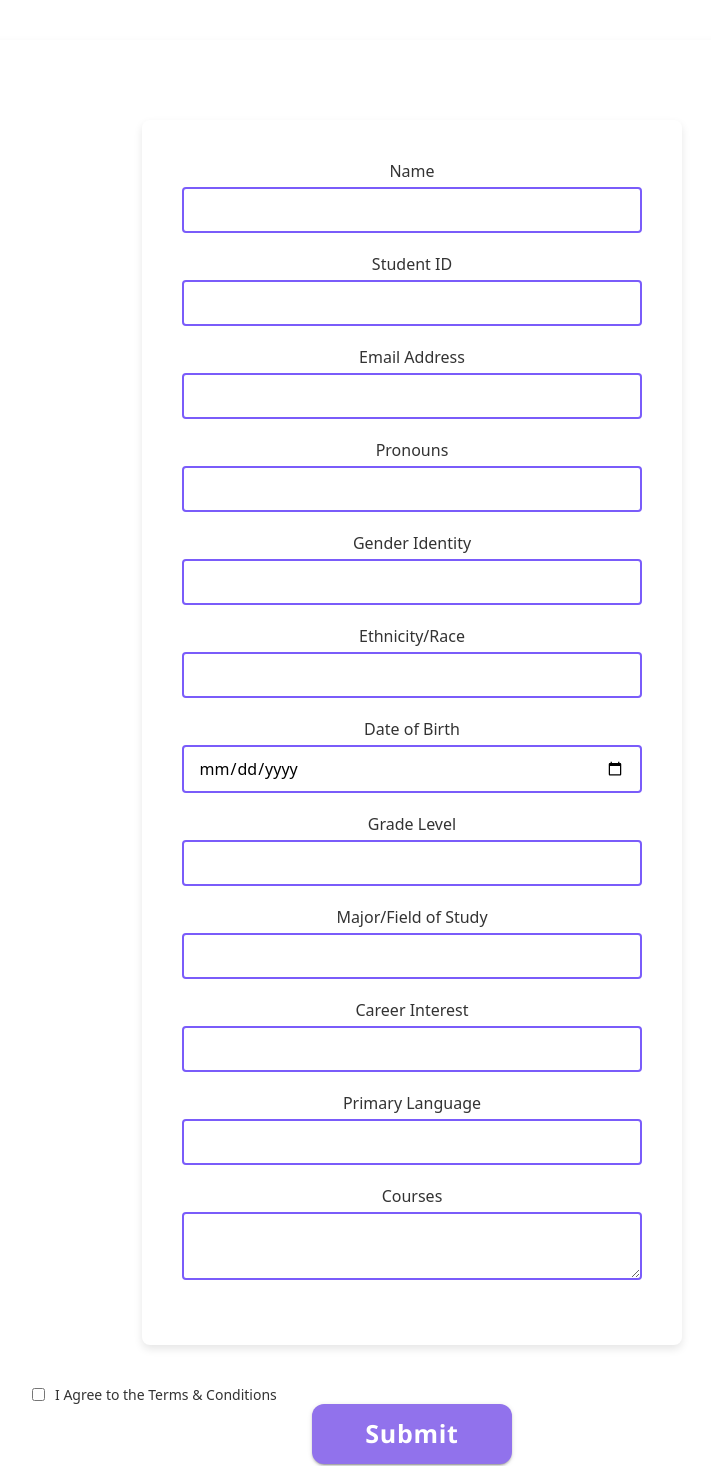
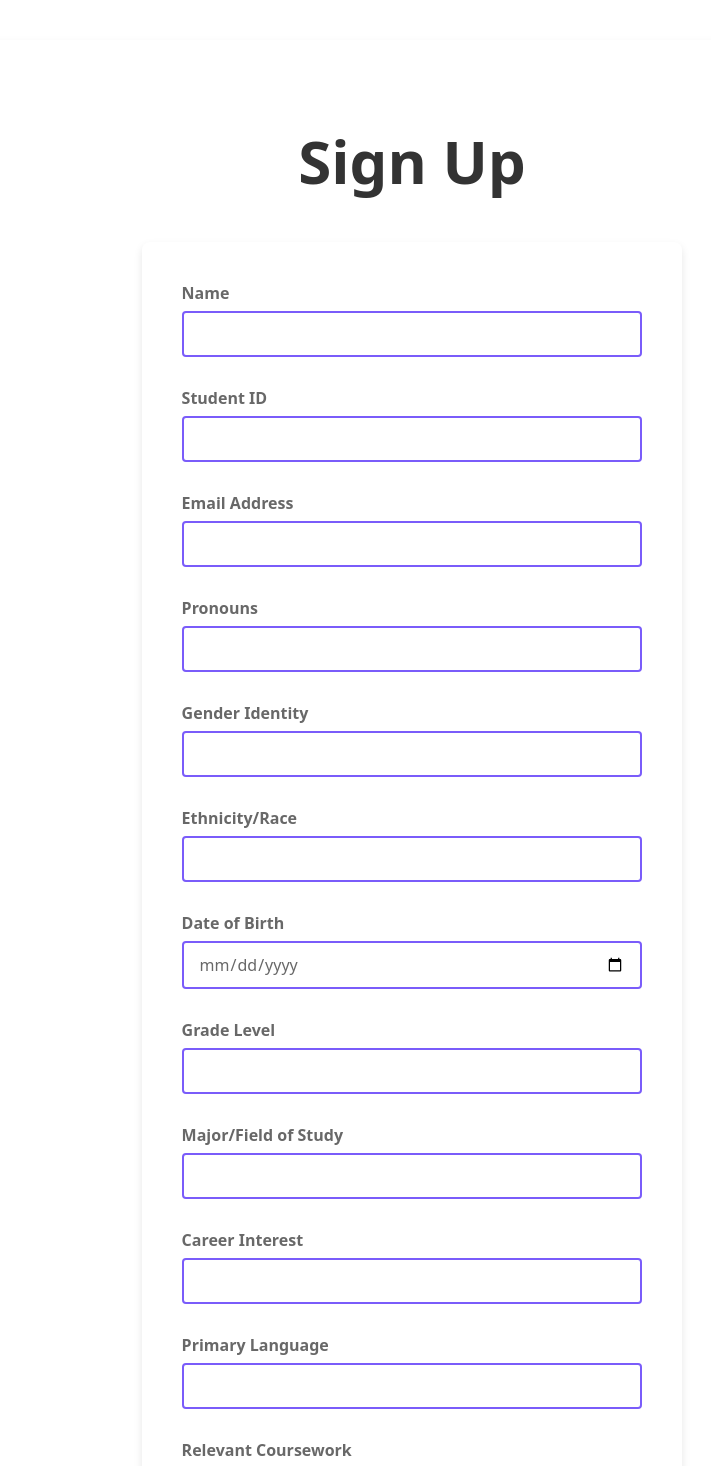
Before and after one commit to joshuadchuang/broadth.ink_frontend, a React (Create React App) app in the folder broadth.ink_frontend_react_app/: page / in a window 1280 px wide. Shown: the top 1466 px of the page, without its empty margins (228-939 px from the left). Built offline with nearby package versions, Linux system fonts and the light colour scheme.

Commit message:
Looks nice

```diff
--- a/broadth.ink_frontend_react_app/src/pages/UserRegistration/DemographicForm/DemographicForm.js
+++ b/broadth.ink_frontend_react_app/src/pages/UserRegistration/DemographicForm/DemographicForm.js
@@ -7,34 +7,48 @@ const formContainerStyle = {
     boxShadow: '0 4px 8px rgba(0, 0, 0, 0.1)', // Box shadow for the form
     padding: '40px',
     maxWidth: '60%',
+    marginTop: '20px',
     margin: '40px auto',
     fontFamily: '"Noto Sans", sans-serif',
 };
 
+const titleStyle = {
+    textAlign: 'center',
+    fontWeight: 'bold',
+    fontSize: '60px',
+    color: '#333',
+    marginBottom: '20px',
+};
+
 const labelStyle = {
-    color: '#333', // Color for the text
-    marginBottom: '5px',
+    color: '#686868',
+    marginBottom: '7px',
+    textAlign: 'left',
     display: 'block',
     fontFamily: '"Noto Sans", sans-serif',
-    paddingLeft: '0',
+    fontWeight: 'bold',
+    fontSize: '16px',
 };
 
 const inputStyle = {
     width: '100%',
     padding: '10px 15px',
-    marginBottom: '20px',
+    marginBottom: '30px',
     border: '2px solid #7A5CFA',
     borderRadius: '4px',
     borderwidth: 'thick',
     boxSizing: 'border-box',
+    color: '#686868',
     fontFamily: '"Noto Sans", sans-serif',
-    fontSize: '16px' // Font size for inputs
+    fontSize: '16px'
 };
 
 const checkboxContainerStyle = {
     margin: 'auto',
     display: 'flex',
-    alignItems: 'center'
+    alignItems: 'center',
+    justifyContent: 'center',
+    marginBottom: '20px',
 };
 
 const checkboxStyle = {
@@ -42,9 +56,9 @@ const checkboxStyle = {
 };
 
 const checkboxLabelStyle = {
-    fontSize: '14px',
-    color: '#333',
+    color: '#686868',
     fontFamily: '"Noto Sans", sans-serif',
+    fontSize: '19px'
 };
 
 
@@ -79,6 +93,7 @@ const DemographicForm = () => {
 
     return (
         <div style={formContainerStyle}>
+            <h1 style={titleStyle}>Sign Up</h1>
             <form onSubmit={handleSubmit} style={formContainerStyle}>
                 <label style={labelStyle} htmlFor="name">Name</label>
                 <input style={inputStyle} type="text" name="name" value={formData.name} onChange={handleChange} />
@@ -113,7 +128,7 @@ const DemographicForm = () => {
                 <label style={labelStyle} htmlFor="primaryLanguage">Primary Language</label>
                 <input style={inputStyle} type="text" name="primaryLanguage" value={formData.primaryLanguage} onChange={handleChange} />
 
-                <label style={labelStyle} htmlFor="courses">Courses</label>
+                <label style={labelStyle} htmlFor="courses">Relevant Coursework</label>
                 <textarea style={inputStyle} name="courses" value={formData.courses} onChange={handleChange} />
 
             </form>
```
